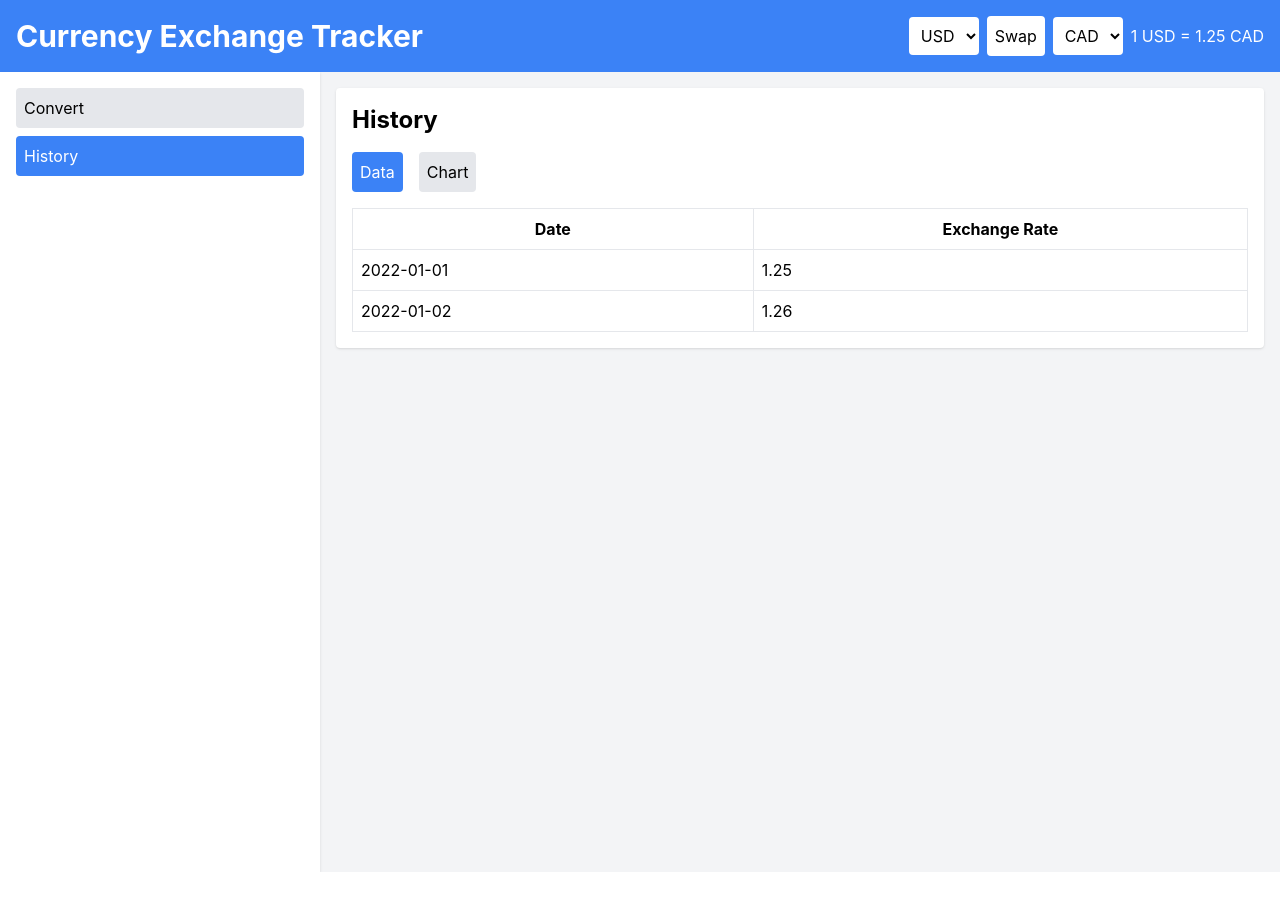
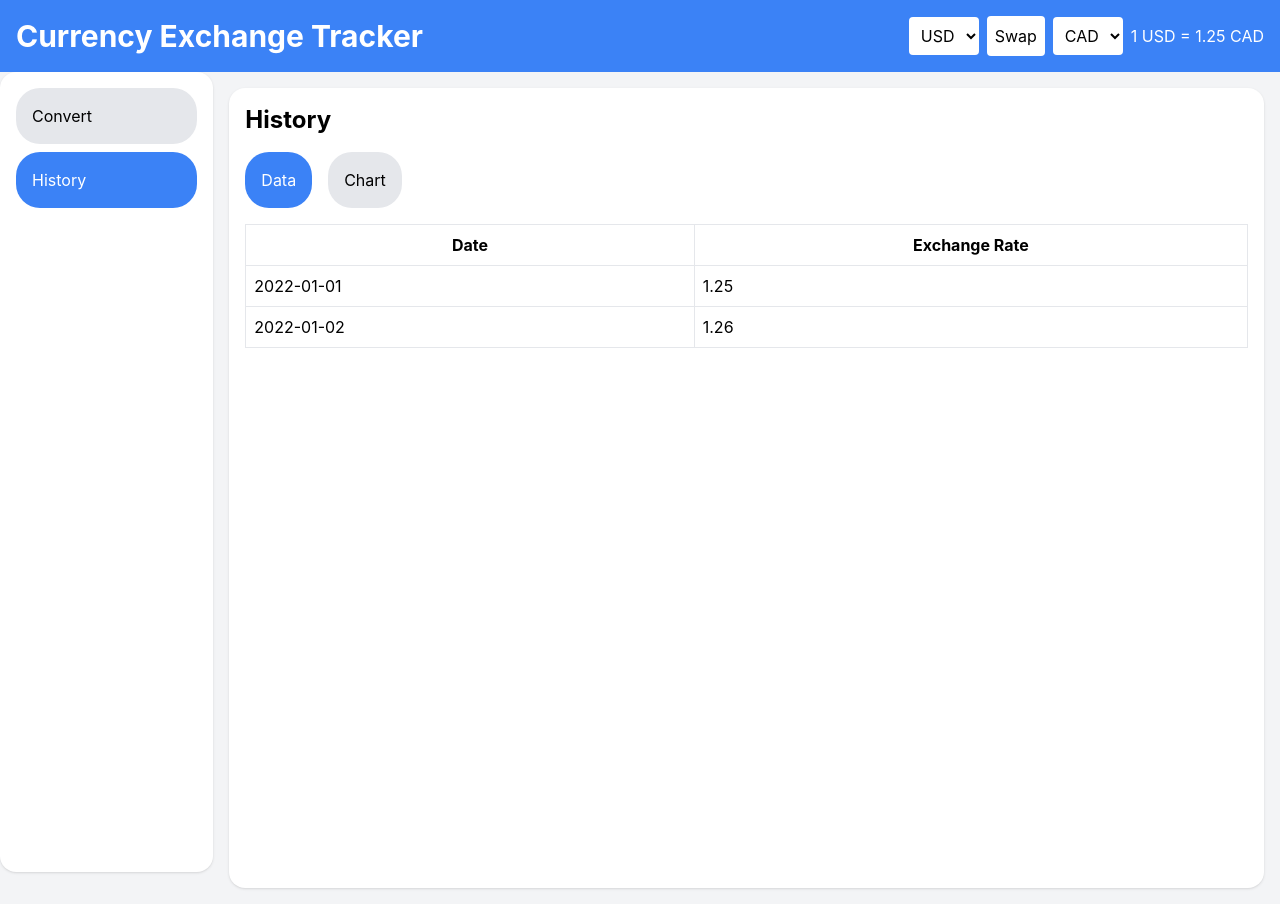
Before and after one commit to crash1604/Henon, a React (Create React App) app in the folder frontend/currency-exchange/: page / in a window 1280 px wide. Both pictures are taken after a click on the button "History". Before the commit the page ends 872 px from the top, so only its background shows below. Built offline with nearby package versions, Linux system fonts and the light colour scheme.

Commit message:
added history and made design changes in menu

```diff
--- a/frontend/currency-exchange/src/components/Convert.jsx
+++ b/frontend/currency-exchange/src/components/Convert.jsx
@@ -10,7 +10,7 @@ function Convert() {
   };
 
   return (
-    <div className="bg-white p-4 rounded shadow">
+    <div className="bg-white p-4 md:h-screen rounded-2xl shadow">
       <h2 className="text-2xl font-bold mb-4">Convert</h2>
       <input
         type="text"
--- a/frontend/currency-exchange/src/components/History.jsx
+++ b/frontend/currency-exchange/src/components/History.jsx
@@ -7,17 +7,17 @@ function History() {
   const [activeTab, setActiveTab] = useState('Data');
 
   return (
-    <div className="bg-white p-4 rounded shadow">
+    <div className="bg-white p-4 md:h-screen rounded-2xl shadow">
       <h2 className="text-2xl font-bold mb-4">History</h2>
       <div className="flex flex-col md:flex-row space-y-2 md:space-y-0 md:space-x-4 mb-4">
         <button
-          className={`p-2 rounded ${activeTab === 'Data' ? 'bg-blue-500 text-white' : 'bg-gray-200'}`}
+          className={`p-4 rounded-3xl ${activeTab === 'Data' ? 'bg-blue-500 text-white' : 'bg-gray-200'}`}
           onClick={() => setActiveTab('Data')}
         >
           Data
         </button>
         <button
-          className={`p-2 rounded ${activeTab === 'Chart' ? 'bg-blue-500 text-white' : 'bg-gray-200'}`}
+          className={`p-4 rounded-3xl ${activeTab === 'Chart' ? 'bg-blue-500 text-white' : 'bg-gray-200'}`}
           onClick={() => setActiveTab('Chart')}
         >
           Chart
--- a/frontend/currency-exchange/src/components/Menu.jsx
+++ b/frontend/currency-exchange/src/components/Menu.jsx
@@ -3,11 +3,11 @@ import React from 'react';
 
 function Menu({ selectedOption, setSelectedOption }) {
   return (
-    <aside className="w-full md:w-1/4 p-4 bg-white shadow md:h-screen">
+    <aside className="w-full md:w-1/6 p-4 bg-white rounded-2xl shadow md:h-screen">
       <ul className="space-y-2">
         <li>
           <button
-            className={`w-full text-left p-2 rounded ${selectedOption === 'Convert' ? 'bg-blue-500 text-white' : 'bg-gray-200'}`}
+            className={`w-full text-left p-4 rounded-3xl ${selectedOption === 'Convert' ? 'bg-blue-500 text-white' : 'bg-gray-200'}`}
             onClick={() => setSelectedOption('Convert')}
           >
             Convert
@@ -15,7 +15,7 @@ function Menu({ selectedOption, setSelectedOption }) {
         </li>
         <li>
           <button
-            className={`w-full text-left p-2 rounded ${selectedOption === 'History' ? 'bg-blue-500 text-white' : 'bg-gray-200'}`}
+            className={`w-full text-left p-4 rounded-3xl ${selectedOption === 'History' ? 'bg-blue-500 text-white' : 'bg-gray-200'}`}
             onClick={() => setSelectedOption('History')}
           >
             History
```
